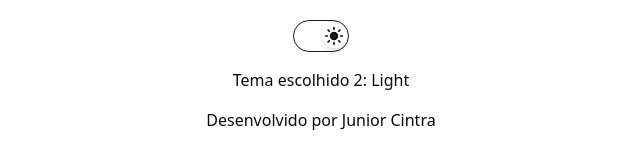
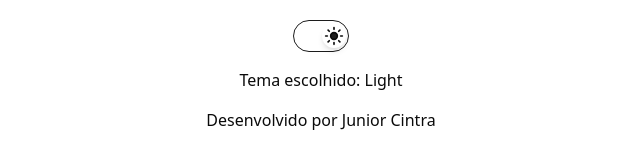
Before and after one commit to juniorcintra/NextJs-TS-Base, a Next.js app: page / in a window 1280 px wide. Shown: the part 344-502 px from the top of the page, without its empty margins (319-959 px from the left). Built offline with nearby package versions, Linux system fonts and the light colour scheme.

Commit message:
removendo numero 2

```diff
--- a/src/app/page.tsx
+++ b/src/app/page.tsx
@@ -21,7 +21,7 @@ export default function Home() {
         <span className="text-foreground">Escolha um tema: </span>
         <SwitcherTheme />
         <span className="text-foreground">
-          Tema escolhido 2: {theme === "light" ? "Light" : "Dark"}
+          Tema escolhido: {theme === "light" ? "Light" : "Dark"}
         </span>
         <span className="text-foreground">Desenvolvido por Junior Cintra</span>
       </div>
```
